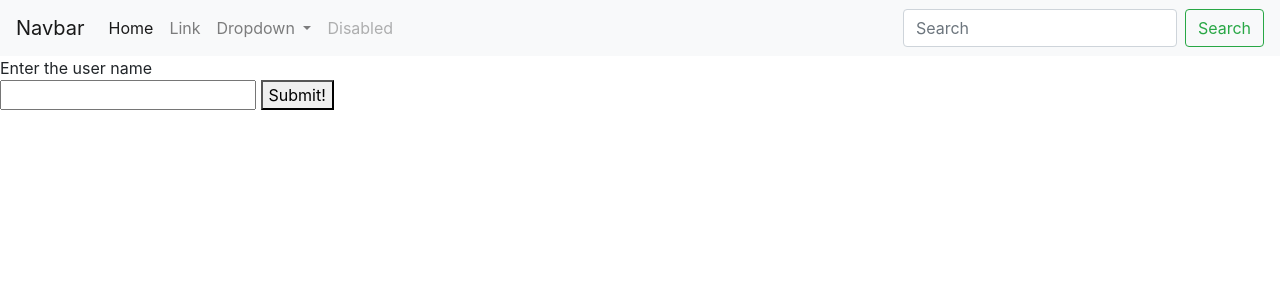
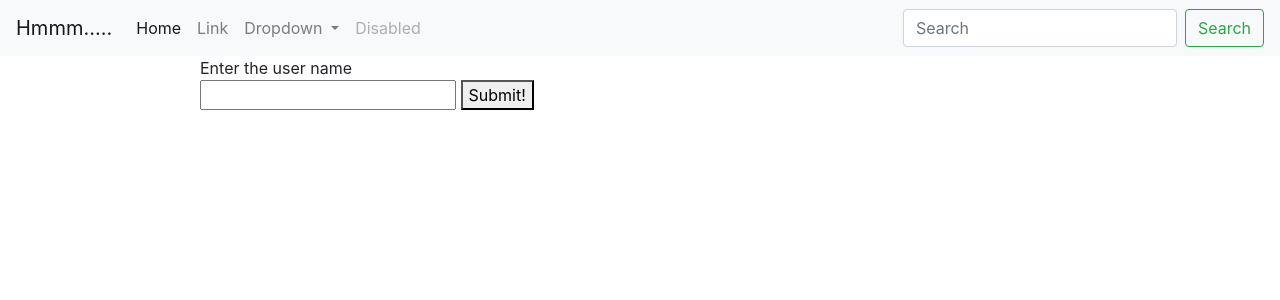
Before and after one commit to henrytranvan/thephuong-python, a Flask app: template Tutorial Flask/templates/loginpage.html in a window 1280 px wide. Shown: the top 300 px of the page. Run offline with Flask 2, Linux system fonts and the light colour scheme; the template is opened without the code that fills it, so the values that code supplies are empty.

Commit message:
modified:   Tutorial Flask/Tutorial 1.py 	modified:   Tutorial Flask/templates/base.html 	modified:   Tutorial Flask/templates/loginpage.html

```diff
--- a/Tutorial Flask/Tutorial 1.py
+++ b/Tutorial Flask/Tutorial 1.py
@@ -18,9 +18,11 @@ app = Flask(__name__)
 def hi() :
     return render_template('home.html')
 
-
-@app.route('/login')
+@app.route('/login', methods = ['POST','GET'])
 def login() :
+    if request.method == POST :
+        name = request.form(USname)
+        return render_template(home.html)
     return render_template('loginpage.html')
 
 if __name__ == '__main__' :
--- a/Tutorial Flask/templates/base.html
+++ b/Tutorial Flask/templates/base.html
@@ -11,7 +11,7 @@
 </head>
 <body>
     <nav class="navbar navbar-expand-lg navbar-light bg-light">
-        <a class="navbar-brand" href="#">Navbar</a>
+        <a class="navbar-brand" href="#">Hmmm.....</a>
         <button class="navbar-toggler" type="button" data-toggle="collapse" data-target="#navbarSupportedContent" aria-controls="navbarSupportedContent" aria-expanded="false" aria-label="Toggle navigation">
           <span class="navbar-toggler-icon"></span>
         </button>
--- a/Tutorial Flask/templates/loginpage.html
+++ b/Tutorial Flask/templates/loginpage.html
@@ -1,6 +1,6 @@
 {% extends 'base.html' %}
 {% block tilte %} HOME{% endblock %}
-{% block content %} <div>
+{% block content %} <div style="margin-left: 200px;">
     <form action="#" method="post">Enter the user name</form>
     <input type="text" name="USname"></input>
     <button type="submit">Submit!</button>
```
